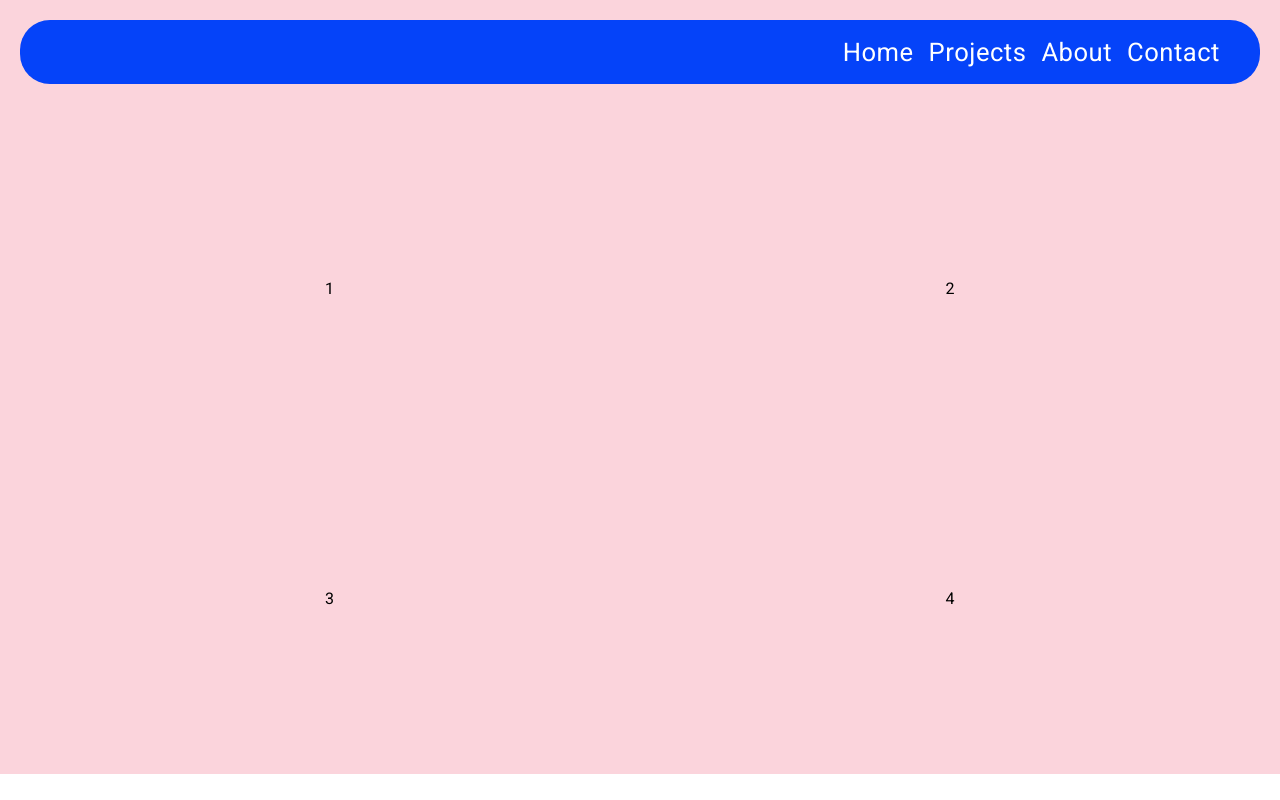
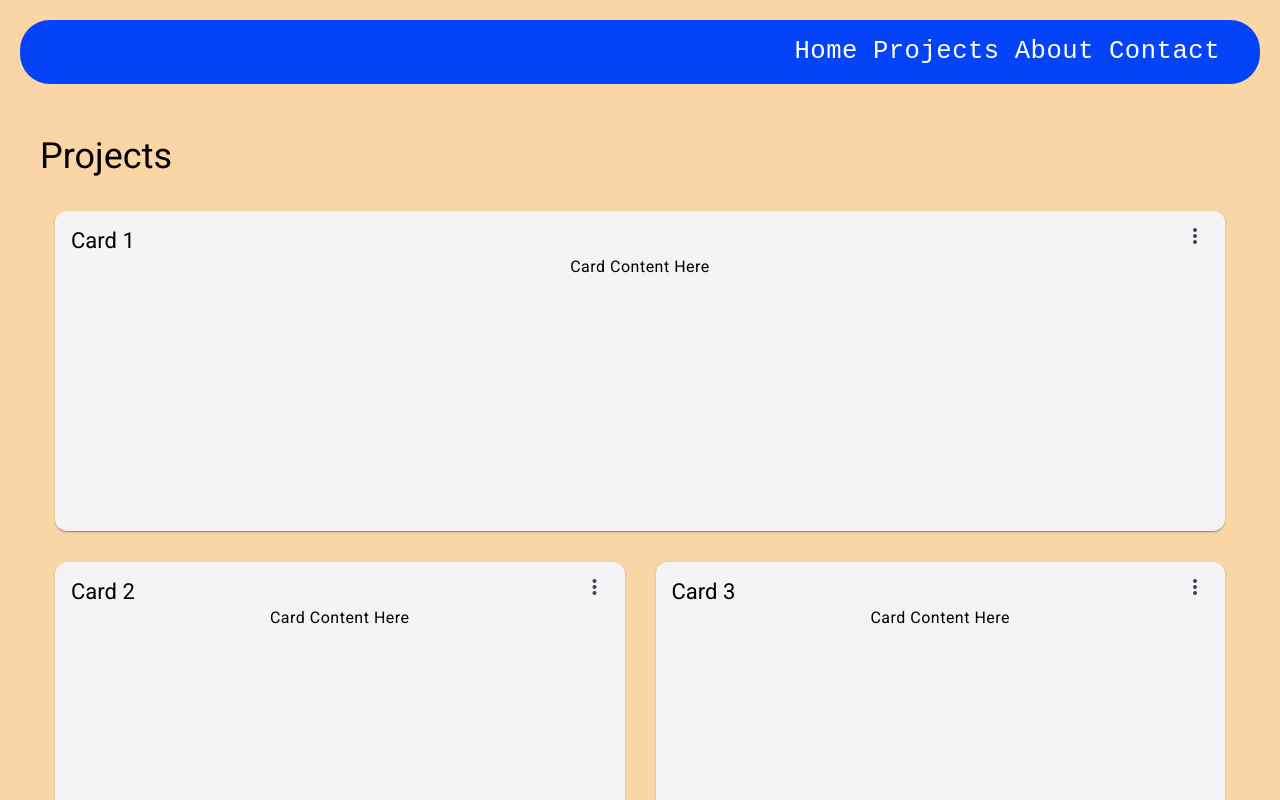
Before and after one commit to DePlaced/deplaced.github.io, an Angular app in the folder deplace-tech/: page /projects in a window 1280 px wide. Shown: the top 800 px of the page. Built offline with nearby package versions, Linux system fonts and the light colour scheme.

Commit message:
update with new font

```diff
--- a/deplace-tech/src/app/app.component.scss
+++ b/deplace-tech/src/app/app.component.scss
@@ -1,4 +1,4 @@
 .web-container{
-    background-color: #fbd4dc;
+    background-color: #FAD5A5;
     padding: 20px;
 }
--- a/deplace-tech/src/app/components/header/header.component.scss
+++ b/deplace-tech/src/app/components/header/header.component.scss
@@ -1,6 +1,7 @@
 
 .header-container {
   min-height: 10%;
+  border-radius: 15px;
   background: #0543f9;
   display: flex;
   flex-direction: row;
@@ -23,6 +24,7 @@
   font-size: 1.6rem;
   cursor: pointer;
   color: white;
+  font-family: monospace;
   text-decoration: none;
   margin-left: 15px;
 }
@@ -30,4 +32,6 @@
 
 .burger-menu {
   cursor: pointer;
+  color: white;
+  margin: 10px
 }
--- a/deplace-tech/src/app/components/project-page/project-page.component.html
+++ b/deplace-tech/src/app/components/project-page/project-page.component.html
@@ -1,6 +1,26 @@
-<mat-grid-list cols="2" rowHeight="2:1">
-  <mat-grid-tile class="gridbox">1</mat-grid-tile>
-  <mat-grid-tile class="gridbox">2</mat-grid-tile>
-  <mat-grid-tile class="gridbox">3</mat-grid-tile>
-  <mat-grid-tile class="gridbox">4</mat-grid-tile>
-</mat-grid-list>
+<div class="grid-container">
+  <h3 class="header">Projects</h3>
+  <mat-grid-list cols="2" rowHeight="350px">
+    @for (card of cards | async; track card) {
+      <mat-grid-tile [colspan]="card.cols" [rowspan]="card.rows">
+        <mat-card class="dashboard-card">
+          <mat-card-header>
+            <mat-card-title>
+              {{card.title}}
+              <button mat-icon-button class="more-button" [matMenuTriggerFor]="menu" aria-label="Toggle menu">
+                <mat-icon>more_vert</mat-icon>
+              </button>
+              <mat-menu #menu="matMenu" xPosition="before">
+                <button mat-menu-item>Expand</button>
+                <button mat-menu-item>Remove</button>
+              </mat-menu>
+            </mat-card-title>
+          </mat-card-header>
+          <mat-card-content class="dashboard-card-content">
+            <div>Card Content Here</div>
+          </mat-card-content>
+        </mat-card>
+      </mat-grid-tile>
+    }
+  </mat-grid-list>
+</div>
--- a/deplace-tech/src/app/components/project-page/project-page.component.scss
+++ b/deplace-tech/src/app/components/project-page/project-page.component.scss
@@ -1,9 +1,50 @@
-.gridbox{
-  border-radius: 30px;
+.wrapper.four {
+  background-color: #9ba5b4;
+  font-size: 3rem;
+  font-family: "Play", sans-serif;
+}
+.four .type{
+  padding: 2rem 1rem;
+  width: auto;
+  margin: auto;
+}
+.four h3 {
+  width: 13ch;
+  border-right: 4px solid black;
+  margin: 2rem auto;
+  white-space: nowrap;
+  overflow: hidden;
+  animation: typing 2s steps(13, end), blink-caret 0.5s step-end infinite alternate;
+}
+@-webkit-keyframes typing {
+  from {
+      width: 0;
+  }
+}
+@-webkit-keyframes blink-caret {
+  50% {
+      border-color: transparent;
+  }
 }
 
-.gridbox:hover{
-  border-radius: 30px;
-  background: #ff5052;
-  cursor: pointer;
+.grid-container {
+  margin: 20px;
 }
+
+.dashboard-card {
+  position: absolute;
+  top: 15px;
+  left: 15px;
+  right: 15px;
+  bottom: 15px;
+}
+
+.more-button {
+  position: absolute;
+  top: 5px;
+  right: 10px;
+}
+
+.dashboard-card-content {
+  text-align: center;
+}
--- a/deplace-tech/src/app/components/project-page/project-page.component.ts
+++ b/deplace-tech/src/app/components/project-page/project-page.component.ts
@@ -1,5 +1,12 @@
-import { Component } from '@angular/core';
+import { Component, inject } from '@angular/core';
+import { Breakpoints, BreakpointObserver } from '@angular/cdk/layout';
+import { map } from 'rxjs/operators';
+import { AsyncPipe } from '@angular/common';
 import { MatGridListModule } from '@angular/material/grid-list';
+import { MatMenuModule } from '@angular/material/menu';
+import { MatIconModule } from '@angular/material/icon';
+import { MatButtonModule } from '@angular/material/button';
+import { MatCardModule } from '@angular/material/card';
 
 @Component({
   selector: 'app-project-page',
@@ -7,8 +14,35 @@
   styleUrl: './project-page.component.scss',
   standalone: true,
   imports: [
+    AsyncPipe,
     MatGridListModule,
+    MatMenuModule,
+    MatIconModule,
+    MatButtonModule,
+    MatCardModule
   ]
 })
 export class ProjectPageComponent {
+  private breakpointObserver = inject(BreakpointObserver);
+
+  /** Based on the screen size, switch from standard to one column per row */
+  cards = this.breakpointObserver.observe(Breakpoints.Handset).pipe(
+    map(({ matches }) => {
+      if (matches) {
+        return [
+          { title: 'Card 1', cols: 1, rows: 1 },
+          { title: 'Card 2', cols: 1, rows: 1 },
+          { title: 'Card 3', cols: 1, rows: 1 },
+          { title: 'Card 4', cols: 1, rows: 1 }
+        ];
+      }
+
+      return [
+        { title: 'Card 1', cols: 2, rows: 1 },
+        { title: 'Card 2', cols: 1, rows: 1 },
+        { title: 'Card 3', cols: 1, rows: 2 },
+        { title: 'Card 4', cols: 1, rows: 1 }
+      ];
+    })
+  );
 }
--- a/deplace-tech/src/styles.scss
+++ b/deplace-tech/src/styles.scss
@@ -1,4 +1,4 @@
 /* You can add global styles to this file, and also import other style files */
 
 html, body { height: 100%; }
-body { margin: 0; font-family: Roboto, "Helvetica Neue", sans-serif; }
+body { margin: 0; font-family: monospace, "Helvetica Neue", sans-serif; }
```
